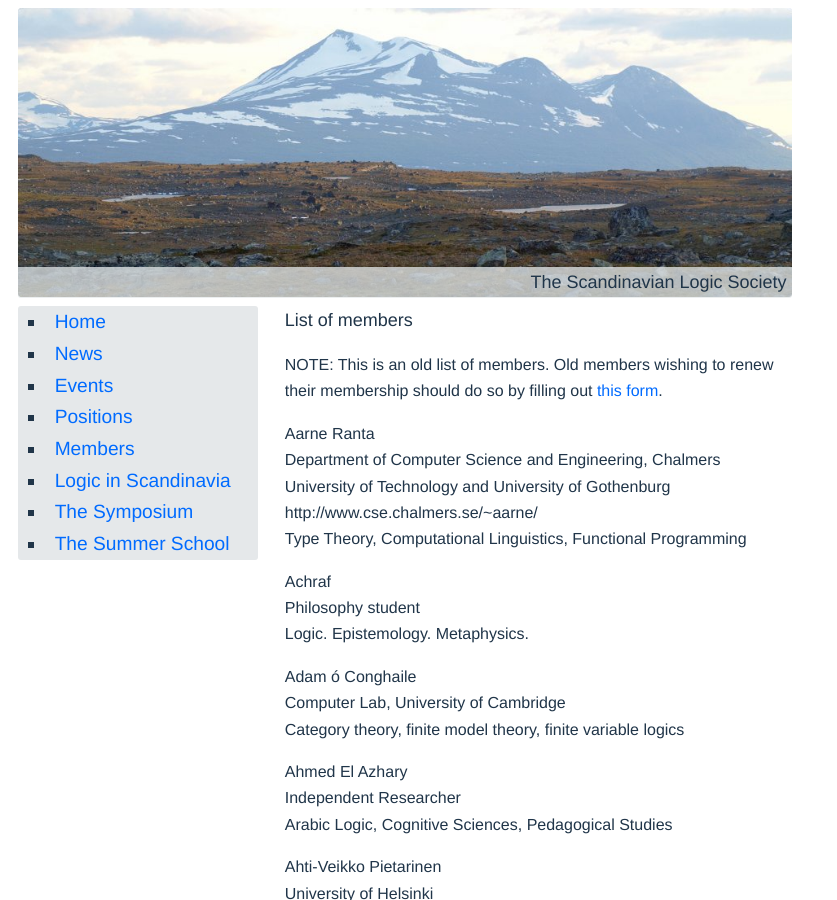
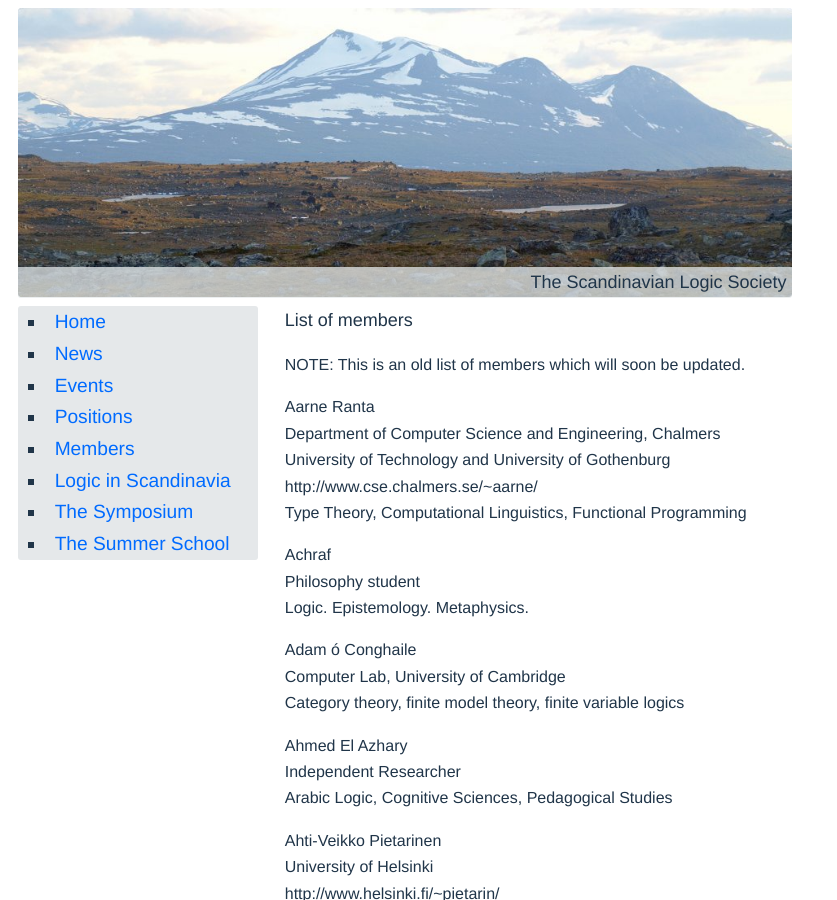
Before and after one commit to scandinavianlogic/scandinavianlogic.github.io, a Jekyll site: the page built from members.md, in a window 1280 px wide and 900 px high. Shown: the whole window, without its empty margins (0-837 px from the left). Built offline with Jekyll 4.4.1, drawn with Linux system fonts in a browser that asks for light colours.

Commit message:
remove link to membership renewal form

```diff
--- a/members.md
+++ b/members.md
@@ -4,9 +4,7 @@ title: Members
 ---
 ## List of members
 
-**NOTE:** This is an old list of members. Old members wishing to renew their
-membership should do so by filling out
-[this form](https://forms.gle/MKFcWEoZFniC3gJn7).
+**NOTE:** This is an old list of members which will soon be updated.
 
 
 Aarne Ranta
```
